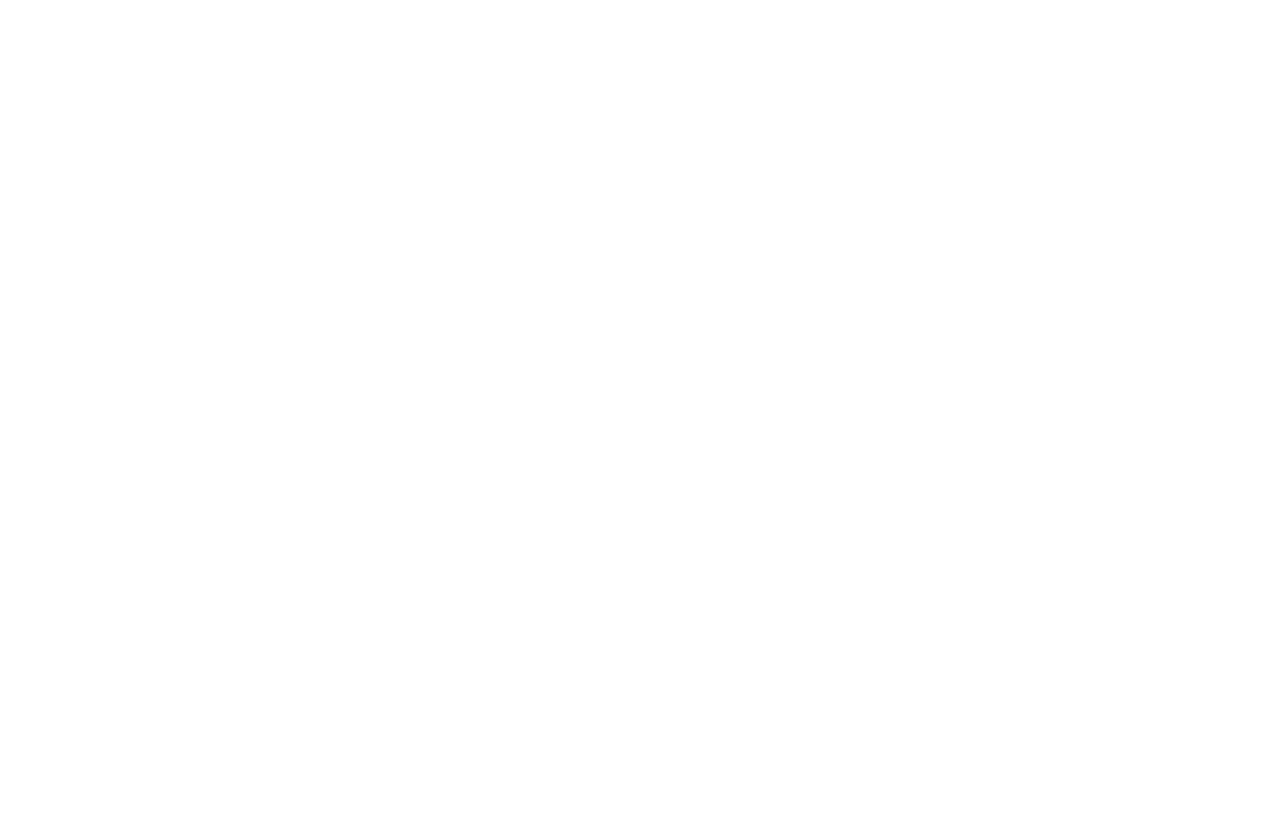
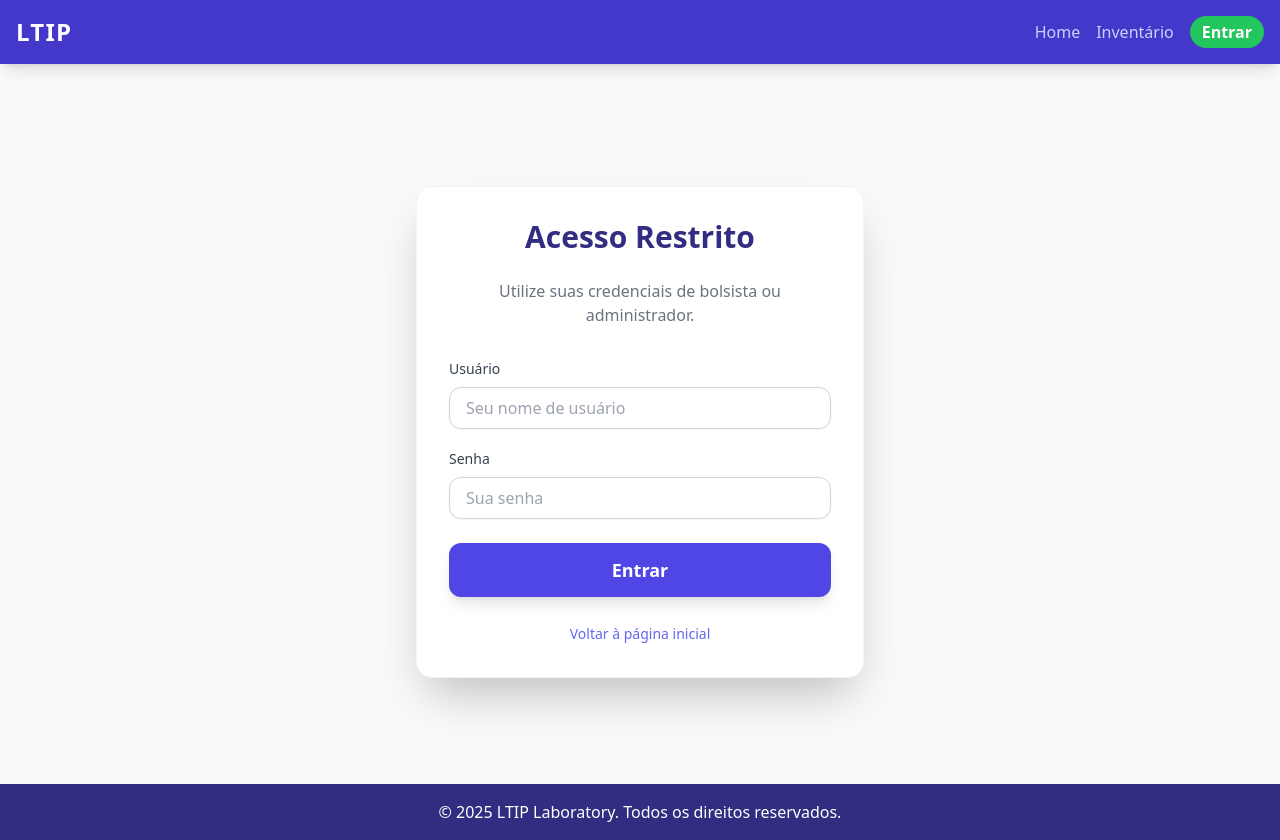
Before and after one commit to almeidasudarioarthurcassius-maker/subir_LTIP, a Flask app: page /login in a window 1280 px wide. Before the commit the page is empty. Before the commit the page ends 800 px from the top, so only its background shows below. Run offline with Flask 3, Linux system fonts and the light colour scheme; some libraries are stand-ins or nearby versions.

Commit message:
Update login.html

```diff
--- a/templates/login.html
+++ b/templates/login.html
@@ -1 +1,37 @@
-<placeholder for templates/login.html>
+{% extends "base.html" %}
+
+{% block title %}Login - LTIP{% endblock %}
+
+{% block content %}
+<div class="flex items-center justify-center min-h-[80vh] px-4">
+    <div class="w-full max-w-md bg-white p-8 rounded-2xl shadow-2xl border border-gray-100">
+        <h2 class="text-3xl font-extrabold text-center text-indigo-900 mb-6">Acesso Restrito</h2>
+        <p class="text-center text-gray-500 mb-8">Utilize suas credenciais de bolsista ou administrador.</p>
+
+        <form method="POST" action="{{ url_for('login') }}">
+            <div class="mb-5">
+                <label for="username" class="block text-sm font-medium text-gray-700 mb-2">Usuário</label>
+                <input type="text" id="username" name="username" required
+                       class="mt-1 block w-full px-4 py-2 border border-gray-300 rounded-xl shadow-sm focus:ring-indigo-500 focus:border-indigo-500 transition duration-150"
+                       placeholder="Seu nome de usuário">
+            </div>
+
+            <div class="mb-6">
+                <label for="password" class="block text-sm font-medium text-gray-700 mb-2">Senha</label>
+                <input type="password" id="password" name="password" required
+                       class="mt-1 block w-full px-4 py-2 border border-gray-300 rounded-xl shadow-sm focus:ring-indigo-500 focus:border-indigo-500 transition duration-150"
+                       placeholder="Sua senha">
+            </div>
+
+            <button type="submit"
+                    class="w-full flex justify-center py-3 px-4 border border-transparent rounded-xl shadow-lg text-lg font-bold text-white bg-indigo-600 hover:bg-indigo-700 focus:outline-none focus:ring-2 focus:ring-offset-2 focus:ring-indigo-500 transition duration-200 transform hover:scale-[1.01]">
+                Entrar
+            </button>
+        </form>
+
+        <div class="mt-6 text-center">
+            <a href="{{ url_for('index') }}" class="text-sm text-indigo-500 hover:text-indigo-700 font-medium">Voltar à página inicial</a>
+        </div>
+    </div>
+</div>
+{% endblock %}
```
